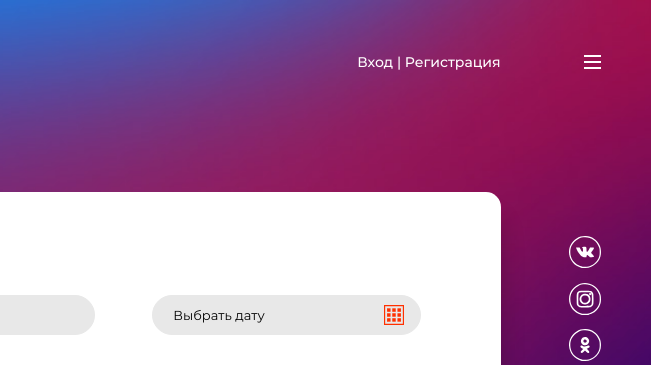
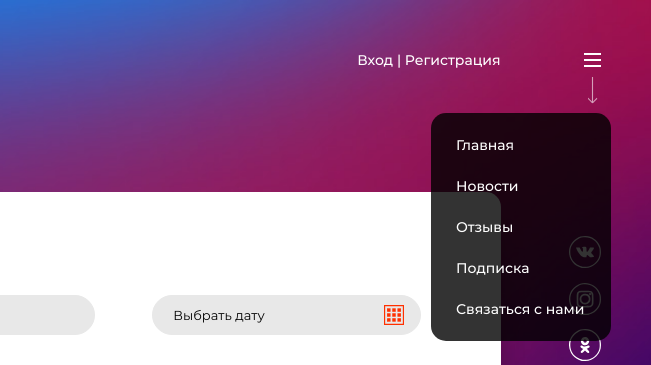
Before and after one commit to AlexKobiliansky/chux-chux, a website: page app/index.html in a window 1280 px wide. Both pictures are taken after a click on the link 1221 px from the left and 58 px from the top of the page. Shown: the top 365 px of the page, 629-1280 px from the left. Drawn offline with Linux system fonts and the light colour scheme.

Commit message:
main-mnu added

```diff
--- a/app/index.html
+++ b/app/index.html
@@ -39,9 +39,25 @@
 					<div class="topline-links topline-part">
 						<a href="#0" class="user-link">Вход | Регистрация</a>
 
-						<a href="#0" class="hamburger">
-							<span></span>
-						</a>
+						<div class="main-mnu-wrap">
+							<a href="#0" class="hamburger">
+								<span></span>
+							</a>
+
+							<div class="main-mnu-container">
+								<div class="arrow"></div>
+								<nav class="main-mnu">
+									<ul>
+										<li><a href="#0">Главная</a></li>
+										<li><a href="#0">Новости</a></li>
+										<li><a href="#0">Отзывы</a></li>
+										<li><a href="#0">Подписка</a></li>
+										<li><a href="#0">Связаться с нами</a></li>
+									</ul>
+								</nav>
+							</div>
+						</div>
+
 					</div>
 				</div>
 			</div>
--- a/app/js/common.js
+++ b/app/js/common.js
@@ -1,4 +1,16 @@
 $(document).ready(function(){
+
+    /** MAIN-MNU START */
+    $('.hamburger').click(function(){
+        $('.main-mnu-container').toggleClass('active');
+
+        $('.main-mnu').slideToggle()
+
+        // setTimeout(function(){
+        //     $('.main-mnu').slideToggle()
+        // }, 300)
+    });
+    /** MAIN-MNU END */
 
     $('.search-tabs').tabs();
 
--- a/app/sass/base/_media.sass
+++ b/app/sass/base/_media.sass
@@ -2,6 +2,18 @@
 
 
 /*==========  Desktop First  ==========*/
+
+@media (max-width: 1400px)
+  .main-mnu-container
+    right: -10px
+    .arrow
+      position: absolute
+      left: auto
+      right: 5px
+
+  .main-mnu
+    ul
+      margin-top: 28px
 
 // ≥1200px
 +media-breakpoint-down(lg)
--- a/app/sass/layout/_header.sass
+++ b/app/sass/layout/_header.sass
@@ -18,7 +18,9 @@
     color: #fff
 
 .hamburger
-  display: inline-block
+  display: block
+  width: 17px
+  height: 17px
   position: relative
   top: -4px
   cursor: pointer
@@ -39,3 +41,48 @@
       top: -6px
     &:after
       bottom: -6px
+
+.main-mnu-wrap
+  position: relative
+  display: inline-block
+
+.main-mnu-container
+  position: absolute
+  right: -90px
+  top: calc(100% + 14px)
+  z-index: 10
+  width: 180px
+  .arrow
+    position: relative
+    left: calc(50% - 21px)
+    display: inline-block
+    width: 27px
+    height: 10px
+    background-image: url('../img/icons/long-arrow-white.svg')
+    +bg-cover
+    transform: rotate(90deg)
+    opacity: 0
+    +mt(.3s)
+  &.active
+    .arrow
+      opacity: .6
+
+.main-mnu
+  display: none
+  ul
+    background-color: rgba(#000, .8)
+    border-radius: 15px
+    padding: 25px
+    width: 100%
+    margin-top: 22px
+  li
+    margin-bottom: 27px
+    &:last-child
+      margin-bottom: 0
+  a
+    font-size: 14px
+    font-weight: 500
+    color: #fff
+    line-height: 1
+    &:hover
+      color: $accent-red
```
Also changed, not shown: app/css/main.min.css, app/js/scripts.min.js.
